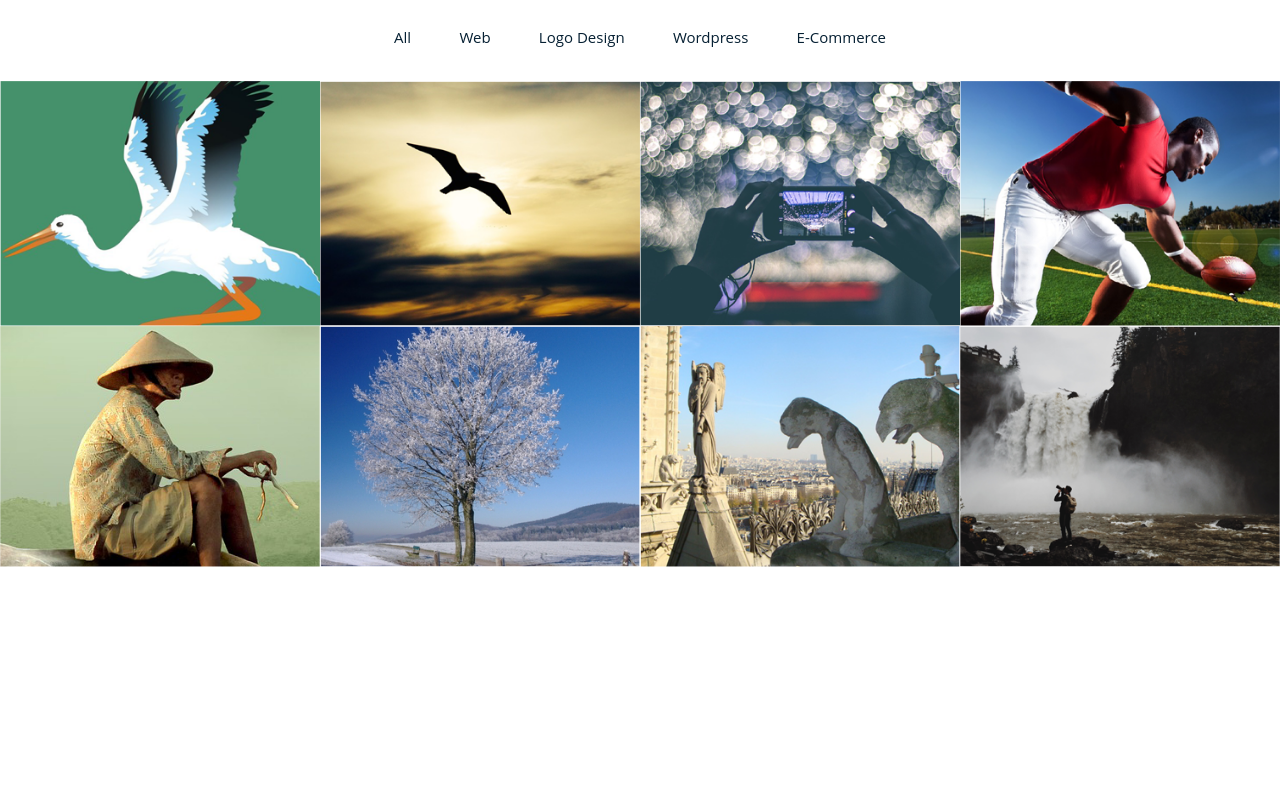
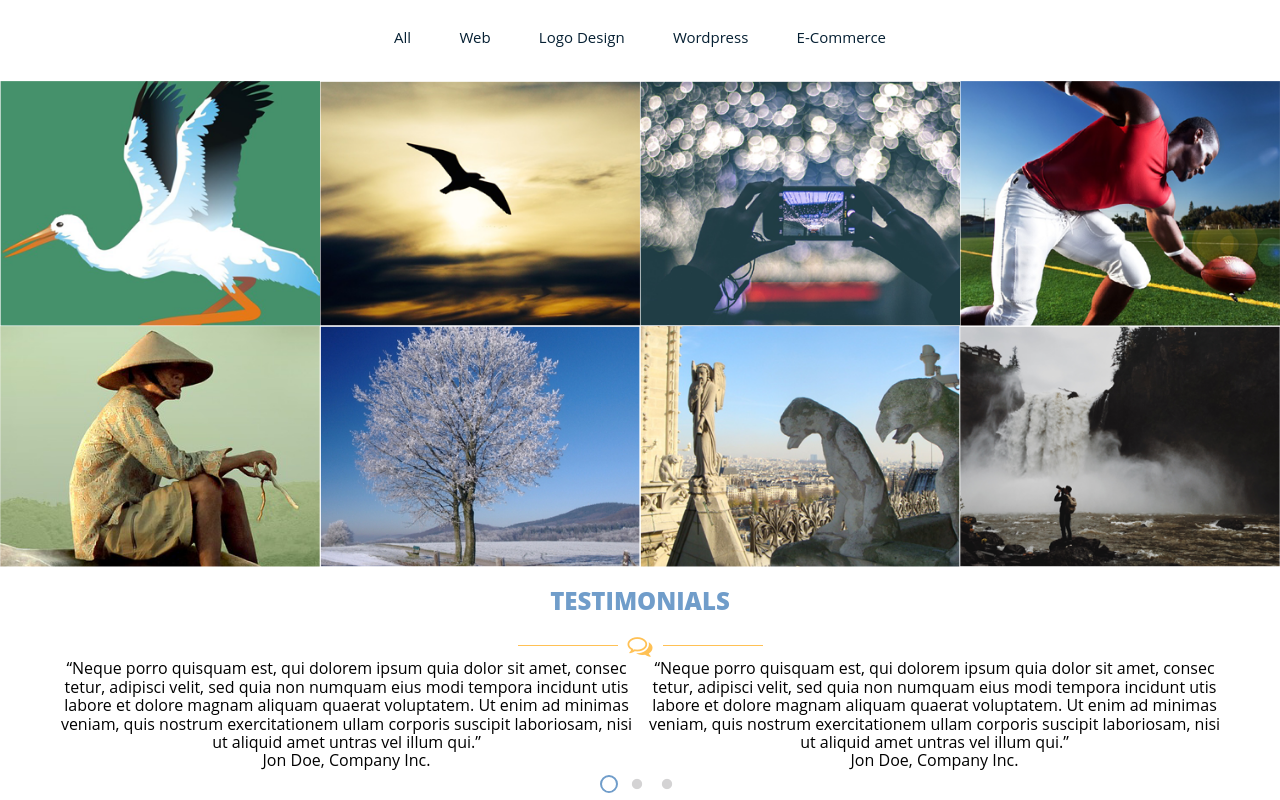
Before and after one commit to nikomax/Unique, a website: page app/index.html in a window 1280 px wide. Shown: the part 1818-2618 px from the top of the page. Before the commit the page ends 2385 px from the top, so only its background shows below. Drawn offline with nearby package versions, Linux system fonts and the light colour scheme.

Commit message:
started commets block

```diff
--- a/app/index.html
+++ b/app/index.html
@@ -183,7 +183,7 @@
 
 <div class="portfolio">
     <div class="portfolio__header">
-        <h2 class="portfolio__heading">
+        <h2 class="heading">
             See our work
         </h2>
         <div class="icon">
@@ -297,6 +297,82 @@
     </div>
 </div>
 
+<div class="comments">
+    <div class="container">
+        <h2 class="heading">
+            Testimonials
+        </h2>
+        <div class="icon">
+            <i class="fa fa-comments-o" aria-hidden="true"></i>
+        </div>
+        <div class="multiple-items">
+            <div>
+                <div class="comment">
+                    <div class="comment__text">
+                        “Neque porro quisquam est, qui dolorem ipsum quia dolor sit amet, consec tetur, adipisci velit,
+                        sed
+                        quia non numquam eius modi tempora incidunt utis labore et dolore magnam aliquam quaerat
+                        voluptatem.
+                        Ut enim ad minimas veniam, quis nostrum exercitationem ullam corporis suscipit laboriosam, nisi
+                        ut
+                        aliquid amet untras vel illum qui.”
+                    </div>
+                    <div class="customer">
+                    <span class="customer__name">
+                        Jon Doe,
+                    </span>
+                        <span class="customer__company">
+                        Company Inc.
+                    </span>
+                    </div>
+                </div>
+            </div>
+            <div>
+                <div class="comment">
+                    <div class="comment__text">
+                        “Neque porro quisquam est, qui dolorem ipsum quia dolor sit amet, consec tetur, adipisci velit,
+                        sed
+                        quia non numquam eius modi tempora incidunt utis labore et dolore magnam aliquam quaerat
+                        voluptatem.
+                        Ut enim ad minimas veniam, quis nostrum exercitationem ullam corporis suscipit laboriosam, nisi
+                        ut
+                        aliquid amet untras vel illum qui.”
+                    </div>
+                    <div class="customer">
+                    <span class="customer__name">
+                        Jon Doe,
+                    </span>
+                        <span class="customer__company">
+                        Company Inc.
+                    </span>
+                    </div>
+                </div>
+            </div>
+            <div>
+                <div class="comment">
+                    <div class="comment__text">
+                        “Neque porro quisquam est, qui dolorem ipsum quia dolor sit amet, consec tetur, adipisci velit,
+                        sed
+                        quia non numquam eius modi tempora incidunt utis labore et dolore magnam aliquam quaerat
+                        voluptatem.
+                        Ut enim ad minimas veniam, quis nostrum exercitationem ullam corporis suscipit laboriosam, nisi
+                        ut
+                        aliquid amet untras vel illum qui.”
+                    </div>
+                    <div class="customer">
+                    <span class="customer__name">
+                        Jon Doe,
+                    </span>
+                        <span class="customer__company">
+                        Company Inc.
+                    </span>
+                    </div>
+                </div>
+            </div>
+        </div>
+    </div>
+</div>
+
 <script src="js/libs.min.js"></script>
 <script src="js/common.js"></script>
 </body>
--- a/app/js/common.js
+++ b/app/js/common.js
@@ -1,5 +1,12 @@
 $('.single-item').slick({
         dots: true
+});
+$('.multiple-items').slick({
+    infinite: true,
+    slidesToShow: 2,
+    slidesToScroll: 1,
+    arrows: false,
+    dots: true
 });
 
 // $(document).ready(function(){
--- /dev/null
+++ b/app/scss/_comments.scss
@@ -0,0 +1,26 @@
+.comments {
+  text-align: center;
+  .slick-dots {
+    bottom: -25px;
+
+    li {
+
+    }
+    button:before {
+      color: #d4d3d4;
+      font-size: 12px;
+      height: 14px;
+      width: 14px;
+    }
+
+    li.slick-active button:before {
+      border: 2px solid $theme_color;
+      margin-top: 0;
+    }
+  }
+}
+
+.fa-comments-o {
+  color: $logo_color;
+  font-size: 25px;
+}
--- a/app/scss/_head.scss
+++ b/app/scss/_head.scss
@@ -33,7 +33,7 @@
 .logo {
   font-family: 'Pacifico';
   color: $logo_color;
-  font-size: 30px;
+  font-size: 25px;
 
 }
 
--- a/app/scss/_portfolio.scss
+++ b/app/scss/_portfolio.scss
@@ -3,7 +3,7 @@
   margin-top: 80px;
 }
 
-.portfolio__heading {
+.heading {
   text-transform: uppercase;
   font-weight: 900;
   color: $theme_color;
--- a/app/scss/main.scss
+++ b/app/scss/main.scss
@@ -18,3 +18,4 @@ li {
 @import "service";
 @import "about";
 @import "portfolio";
+@import "comments";
```
Also changed, not shown: app/css/main.css, app/scss/main.css, 1 other file.
